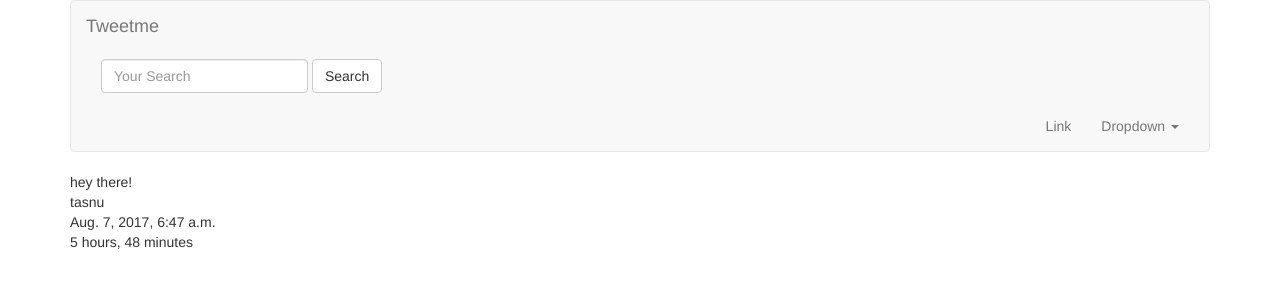
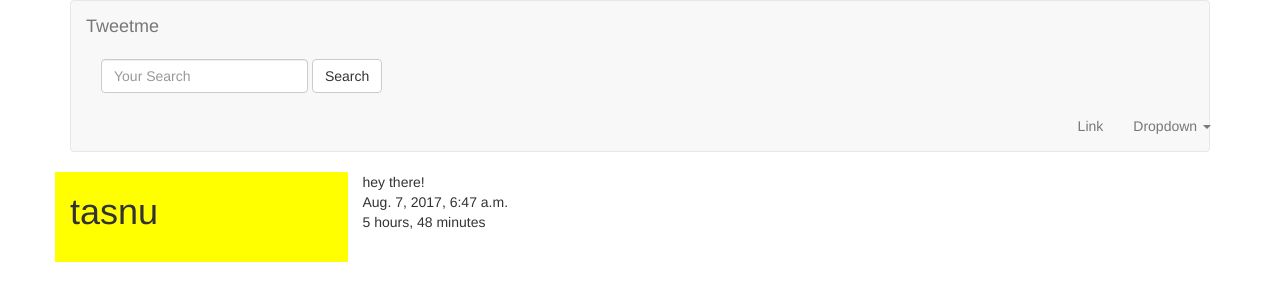
Before and after one commit to Tasnuvaleeya/tweetme, a Django app: page /tweet/3/ in a window 1280 px wide. Shown: the top 301 px of the page. Run offline with Django 3.2, Linux system fonts and the light colour scheme; data comes from the database, SQL or seed files in the repository; some libraries are stand-ins or nearby versions.

Commit message:
updated list_view layout

```diff
--- a/src/templates/navbar.html
+++ b/src/templates/navbar.html
@@ -1,5 +1,5 @@
 <nav class="navbar navbar-default">
-  <div class="container-fluid">
+  <div class="container">
     <!-- Brand and toggle get grouped for better mobile display -->
     <div class="navbar-header">
       <button type="button" class="navbar-toggle collapsed" data-toggle="collapse" data-target="#bs-example-navbar-collapse-1" aria-expanded="false">
--- a/src/tweets/templates/tweets/tweet_detail.html
+++ b/src/tweets/templates/tweets/tweet_detail.html
@@ -1,13 +1,16 @@
 
 {% extends 'base.html' %}
 {% block content %}
+<div class="row">
+<div class="col-sm-3 col-xs-12" style="background-color: yellow ">
+    <h1> {{ object.user }}</h1><br/>
 
-
-
-
+</div>
+    <div class="col-sm-9 col-xs-12">
 {{ object.content }}<br/>
-{{ object.user }}<br/>
 {{ object.timestamp }}<br/>
 {{ object.timestamp | timesince }}<br/>
 
+</div>
+</div>
 {% endblock content %}
```
Also changed, not shown: src/tweets/templates/tweets/detail_view.html (deleted, +0 -10 lines), src/tweets/templates/tweets/tweet_list.html (+6 -1 lines).
